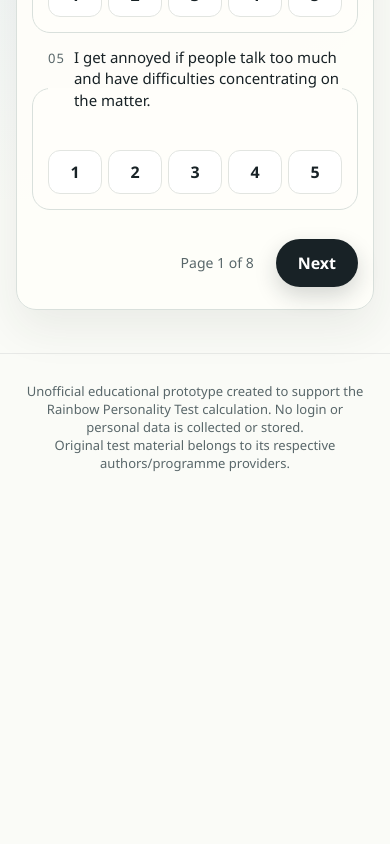
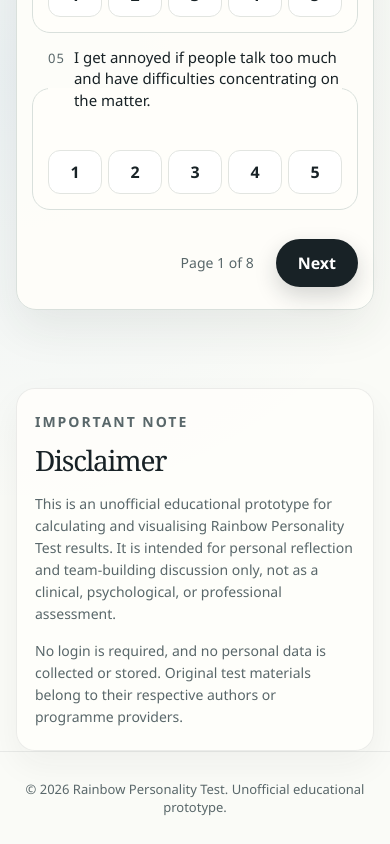
Before and after one commit to Ahmed-Estiak/Rainbow-personality-test, a React (Vite) app: page / in a window 390 px wide. Shown: the part 4644-5488 px from the top of the page. Before the commit the page ends 5144 px from the top, so only its background shows below. Built offline with nearby package versions, Linux system fonts and the light colour scheme.

Commit message:
Add disclaimer section and rename PDF download button

```diff
--- a/src/App.tsx
+++ b/src/App.tsx
@@ -228,6 +228,7 @@ function App() {
       {view === "result" && scores && (
         <Results scores={scores} onRetake={restart} />
       )}
+      <Disclaimer />
       <Footer />
       <ScrollToTopButton visible={showScrollTop} />
     </div>
@@ -881,7 +882,7 @@ function Results({ scores, onRetake }: { scores: Scores; onRetake: () => void })
       </div>
       <div className="result-action">
         <button className="secondary" type="button" onClick={downloadPdf}>
-          Download Your Result
+          Download Result PDF
         </button>
         <button className="primary" type="button" onClick={onRetake}>
           Retake the test
@@ -983,11 +984,32 @@ function ColourBars({
   );
 }
 
+function Disclaimer() {
+  return (
+    <section className="disclaimer" aria-labelledby="disclaimer-title">
+      <div>
+        <p className="eyebrow">Important note</p>
+        <h2 id="disclaimer-title">Disclaimer</h2>
+      </div>
+      <p>
+        This is an unofficial educational prototype for calculating and visualising
+        Rainbow Personality Test results. It is intended for personal reflection
+        and team-building discussion only, not as a clinical, psychological, or
+        professional assessment.
+      </p>
+      <p>
+        No login is required, and no personal data is collected or stored.
+        Original test materials belong to their respective authors or programme
+        providers.
+      </p>
+    </section>
+  );
+}
+
 function Footer() {
   return (
     <footer className="site-footer">
-      <p>Unofficial educational prototype created to support the Rainbow Personality Test calculation. No login or personal data is collected or stored.</p>
-      <p>Original test material belongs to its respective authors/programme providers.</p>
+      <p>© 2026 Rainbow Personality Test. Unofficial educational prototype.</p>
     </footer>
   );
 }
--- a/src/styles.css
+++ b/src/styles.css
@@ -1477,6 +1477,38 @@ p {
   background: linear-gradient(135deg, rgba(35, 130, 95, 0.2), rgba(241, 231, 152, 0.32));
 }
 
+.disclaimer {
+  width: min(1100px, calc(100% - 48px));
+  margin: 46px auto 0;
+  display: grid;
+  grid-template-columns: 0.75fr 1.15fr 1.1fr;
+  gap: 26px;
+  align-items: start;
+  padding: 28px 30px;
+  border: 1px solid rgba(24, 34, 38, 0.08);
+  border-radius: 24px;
+  background: rgba(255, 254, 250, 0.82);
+  box-shadow: 0 14px 34px rgba(33, 48, 44, 0.05);
+}
+
+.disclaimer .eyebrow {
+  margin-bottom: 8px;
+  color: var(--ink-soft);
+}
+
+.disclaimer h2 {
+  font-family: Georgia, "Times New Roman", serif;
+  font-size: 28px;
+  font-weight: 500;
+  letter-spacing: -0.045em;
+}
+
+.disclaimer p {
+  color: var(--ink-soft);
+  font-size: 14px;
+  line-height: 1.58;
+}
+
 .site-footer {
   margin-top: auto;
   padding: 28px 20px;
@@ -1615,6 +1647,11 @@ p {
     flex-basis: 100%;
     margin-bottom: 6px;
   }
+
+  .disclaimer {
+    grid-template-columns: 1fr;
+    gap: 14px;
+  }
 }
 
 @media (max-width: 620px) {
@@ -1809,4 +1846,11 @@ p {
     width: 47px;
     height: 47px;
   }
-}
+
+  .disclaimer {
+    width: calc(100% - 32px);
+    margin-top: 35px;
+    padding: 22px 18px;
+    border-radius: 19px;
+  }
+}
```
